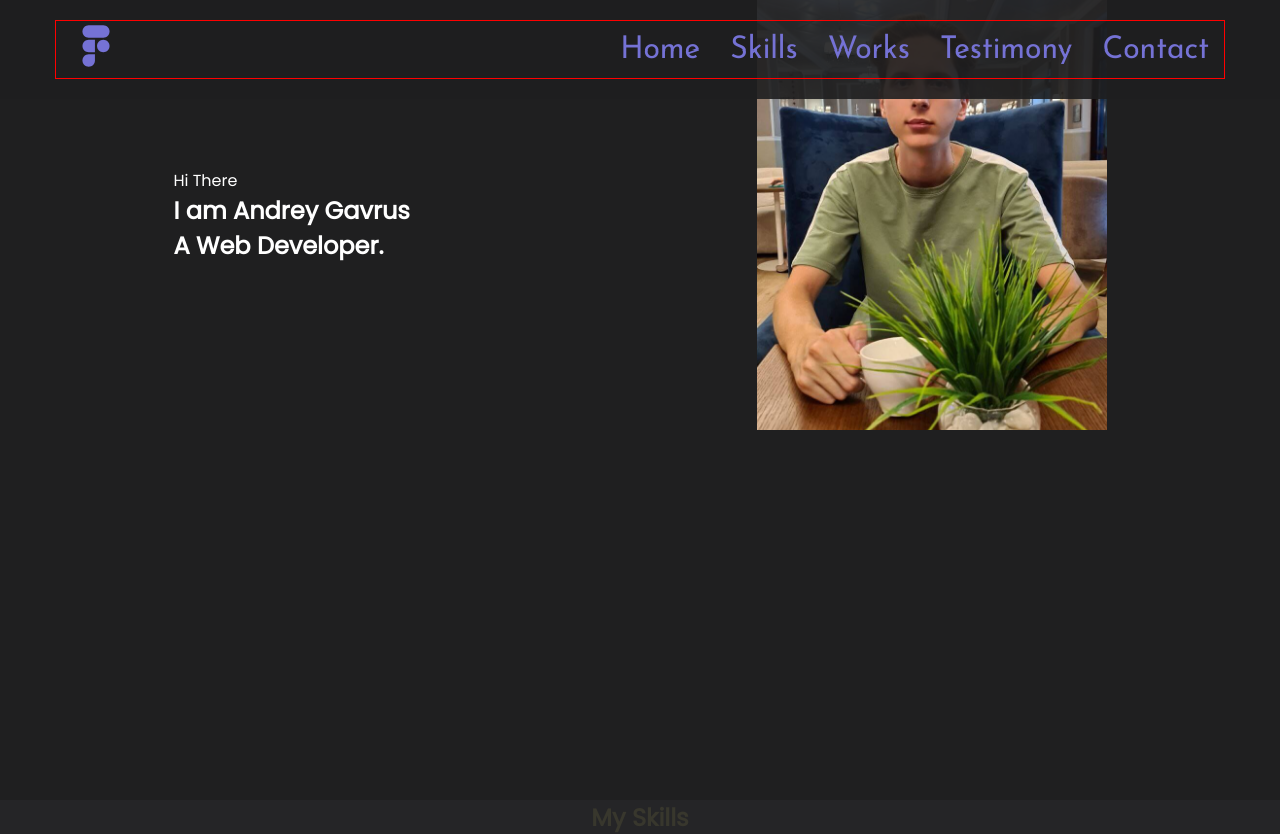
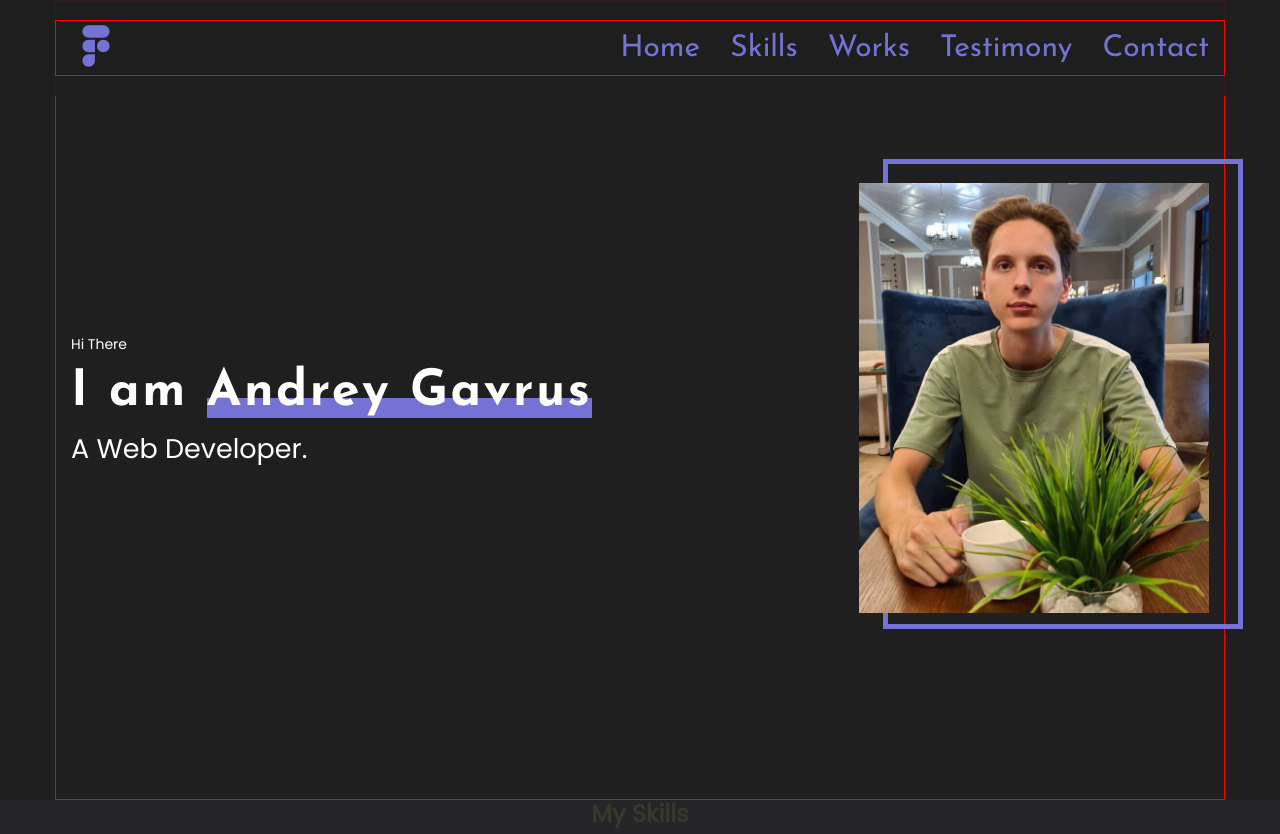
Before and after one commit to AndryGavrus/portfolio-project-first, a React app: page / in a window 1280 px wide. Shown: the top 834 px of the page. Built offline with nearby package versions, Linux system fonts and the light colour scheme.

Commit message:
Styled Main

```diff
--- a/src/components/FlexWrapper.tsx
+++ b/src/components/FlexWrapper.tsx
@@ -14,4 +14,5 @@
 justify-content: ${props => props.justife || 'flex-start'};
 align-items: ${props => props.align || 'stretch'};
 flex-wrap: ${props => props.wrap || 'nowrap'};
+height: 100%;
 `
--- a/src/layout/sections/main/Main.tsx
+++ b/src/layout/sections/main/Main.tsx
@@ -2,19 +2,24 @@
 import styled from 'styled-components';
 import photo from '../../../assets/images/ava.jpg'
 import { FlexWrapper } from '../../../components/FlexWrapper';
+import { Container } from '../../../components/Container';
+import { theme } from '../../../styles/Theme';
 
 export const Main = () => {
     return (
         <StyledMain>
-            <FlexWrapper align={'center'} justife={'space-around'}>
+            <Container>
+            <FlexWrapper align={'center'} justife={'space-between'}>
             <div>
-                <span>Hi There</span>
-                <h2>I am Andrey Gavrus</h2>
-                <h1>A Web Developer.</h1>
+                <SmallText>Hi There</SmallText>
+                <Name>I am <span>Andrey Gavrus</span></Name>
+                <Maintitle>A Web Developer.</Maintitle>
             </div>
+            <PhotoWrapper>
             <Photo src={photo}/>
-
+            </PhotoWrapper>
             </FlexWrapper>
+            </Container>
         </StyledMain>
     );
 };
@@ -22,6 +27,24 @@
 const StyledMain = styled.section`
 min-height: 100vh;
 background-color: #25bfbf;
+display: flex;
+`
+
+const PhotoWrapper = styled.div`
+    position: relative;
+    z-index: 0;
+
+    &::before{
+        content: '';
+        width: 360px;
+        height: 470px;
+        border: 5px solid ${theme.colors.accent};
+
+        position: absolute;
+        top: -24px;
+        left: 24px;
+        z-index: -1;
+    }
 `
 
 const Photo = styled.img`
@@ -29,3 +52,38 @@
     height: 430px;
     object-fit: cover;
 `
+
+const SmallText = styled.span`
+    font-weight: 400;
+    font-size: 14px;
+`
+
+const Name = styled.h2`
+    font-family: 'Josefin Sans', sans-serif;
+    font-weight: 700;
+    font-size: 50px;
+    letter-spacing: 0.05em;
+    margin: 10px 0;
+
+    span {
+        position: relative;
+        z-index: 0;
+
+        &::before{
+            content: '';
+            display: inline-block;
+            width: 100%;
+            height: 20px;
+            background-color: ${theme.colors.accent};
+
+            position: absolute;
+            bottom: 0;
+            z-index: -1;
+        }
+    }
+`
+
+const Maintitle = styled.h1`
+    font-weight: 400;
+    font-size: 27px;
+`
--- a/src/styles/GlobalStyled.tsx
+++ b/src/styles/GlobalStyled.tsx
@@ -18,7 +18,8 @@
         sans-serif;
         -webkit-font-smoothing: antialiased;
         -moz-osx-font-smoothing: grayscale;
-        color: ${theme.colors.font}
+        color: ${theme.colors.font};
+        line-height: 1.2;
     }
 
     a {
```
